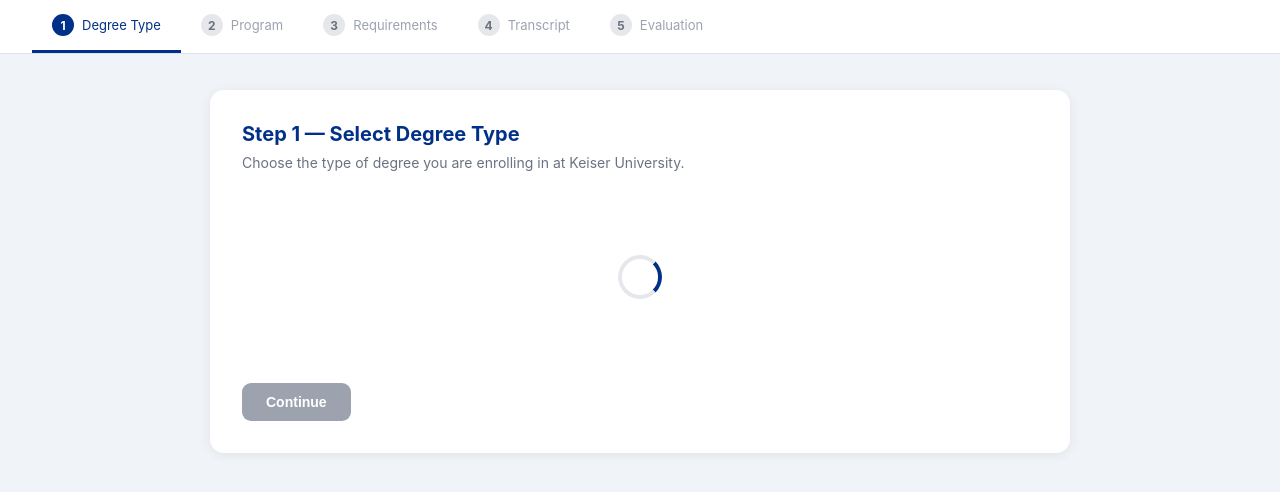
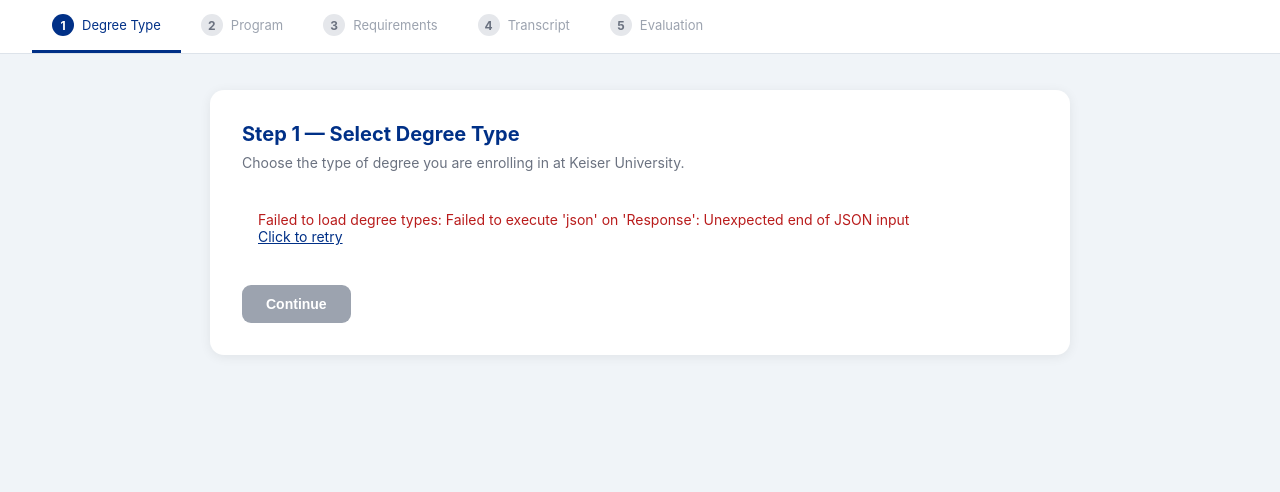
Before and after one commit to yliukeiser/ku-credit-transfer-agent, a Flask app: page / in a window 1280 px wide. Shown: the part 78-570 px from the top of the page. Run offline with Flask 3, Linux system fonts and the light colour scheme; data that the repository does not hold is empty.

Commit message:
add error handling to loadDegreeTypes to diagnose spinner issue
Co-Authored-By: Claude Sonnet 4.6 <noreply@anthropic.com>

```diff
--- a/templates/index.html
+++ b/templates/index.html
@@ -489,7 +489,8 @@
   async function loadDegreeTypes() {
     const grid = document.getElementById("degree-grid");
     grid.innerHTML = '<div class="spinner-wrap"><div class="spinner"></div></div>';
-    const res  = await fetch("/api/degree-types");
+    try {
+      const res   = await fetch("/api/degree-types");
       const types = await res.json();
       grid.innerHTML = "";
       types.forEach(t => {
@@ -500,6 +501,12 @@
         card.onclick = () => selectDegreeType(t.degree_type, card);
         grid.appendChild(card);
       });
+    } catch (err) {
+      grid.innerHTML = `<p style="color:#b91c1c;padding:16px;font-size:14px">
+        Failed to load degree types: ${err.message}<br>
+        <a href="javascript:loadDegreeTypes()" style="color:#003087">Click to retry</a>
+      </p>`;
+    }
   }
 
   function selectDegreeType(type, card) {
```
Lines whose indentation alone changed are shown as unchanged.
